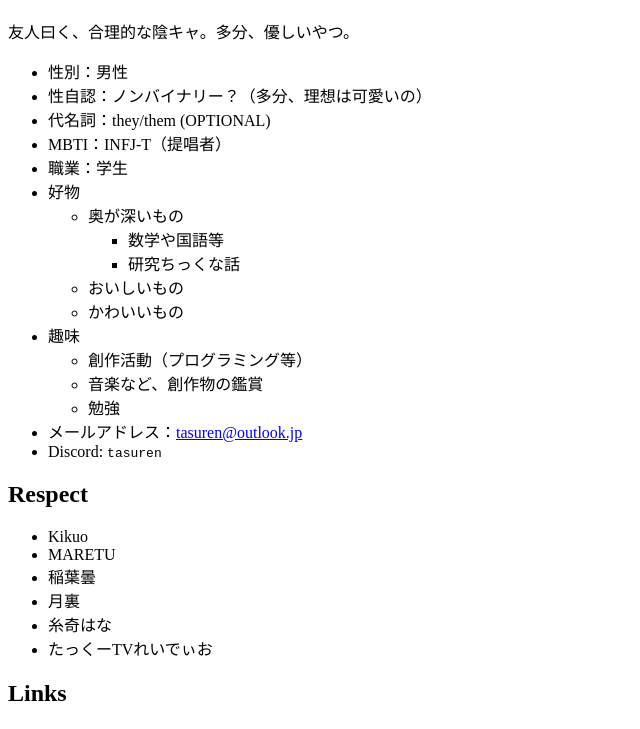
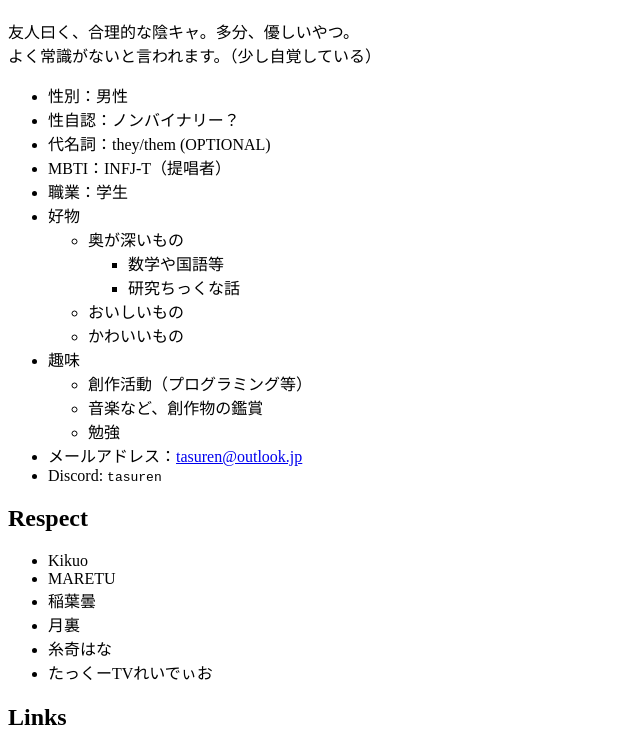
Before and after one commit to tasuren/website, an Astro site: page /profile in a window 1280 px wide. Shown: the part 61-790 px from the top of the page, without its empty margins (0-640 px from the left). Built offline with nearby package versions, Linux system fonts and the light colour scheme; Astro itself is replaced by a stand-in of ours.

Commit message:
少し、プロフィールに内容を追加

```diff
--- a/src/pages/profile.md
+++ b/src/pages/profile.md
@@ -11,9 +11,10 @@ properties:
 
 # Profile
 友人曰く、合理的な陰キャ。多分、優しいやつ。
+よく常識がないと言われます。（少し自覚している）
 
 - 性別：男性
-- 性自認：ノンバイナリー？（多分、理想は可愛いの）
+- 性自認：ノンバイナリー？
 - 代名詞：they/them (OPTIONAL)
 - MBTI：INFJ-T（提唱者）
 - 職業：学生
```
